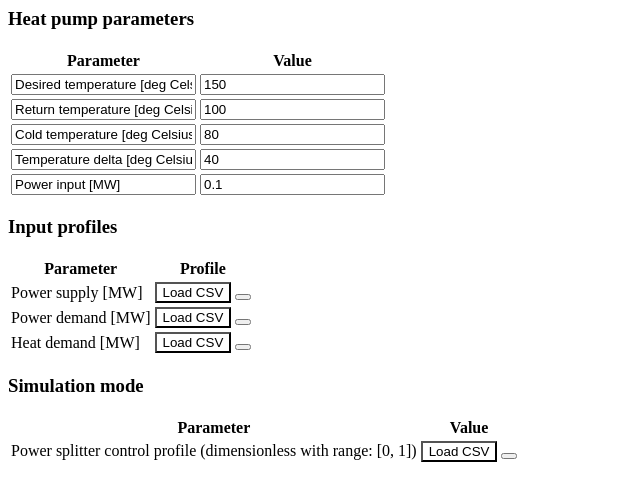
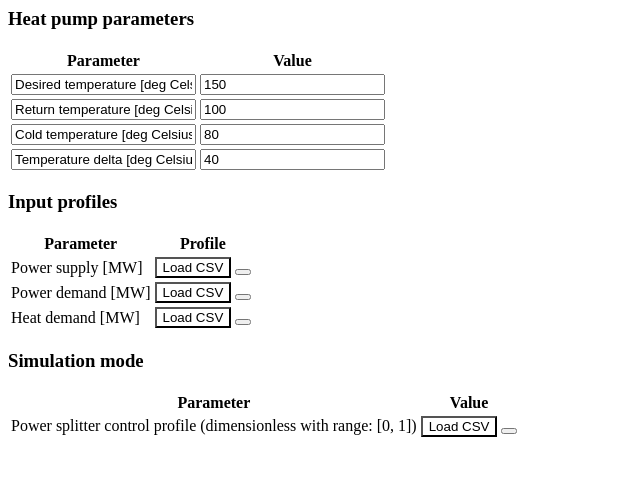
Before and after one commit to Pollux-digital-twin/pollux-user-interface, a Flask app: template pollux_interface/templates/app_scenario_analysis_p2heatcase.html in a window 1280 px wide. Shown: the top 501 px of the page, without its empty margins (0-640 px from the left). Run offline with Flask 3, Linux system fonts and the light colour scheme; the template is opened without the code that fills it, so the values that code supplies are empty.

Commit message:
remove parameter electricity input of heatpump

```diff
--- a/pollux_interface/static/page/app_scenarioanalysis/js/parameterstable.js
+++ b/pollux_interface/static/page/app_scenarioanalysis/js/parameterstable.js
@@ -114,7 +114,6 @@ function load_table_data(tableId, data) {
         'cold_temperature_available': "Cold temperature [deg Celsius]",
         'cold_deltaT': "Temperature delta [deg Celsius]",
         'hot_mass_flowrate': "Water flow rate [kg/hour]",
-        'electricity_power_in': "Power input [MW]"
     }
     if (table && data) {
         const tbody = table.querySelector('tbody');
--- a/pollux_interface/templates/app_scenario_analysis_p2heatcase.html
+++ b/pollux_interface/templates/app_scenario_analysis_p2heatcase.html
@@ -75,14 +75,6 @@
             <!--                        <input class="form-control" id="hot_mass_flowrate_value" value="NaN"/>-->
             <!--                        </td>-->
             <!--                    </tr>-->
-                                <tr>
-                                    <td>
-                                    <input class="form-control" id="electricity_power_in" value="Power input [MW]"/>
-                                    </td>
-                                    <td>
-                                    <input class="form-control" id="electricity_power_in_value" value="0.1"/>
-                                    </td>
-                                </tr>
 
                                 </tbody>
                             </table>
```
